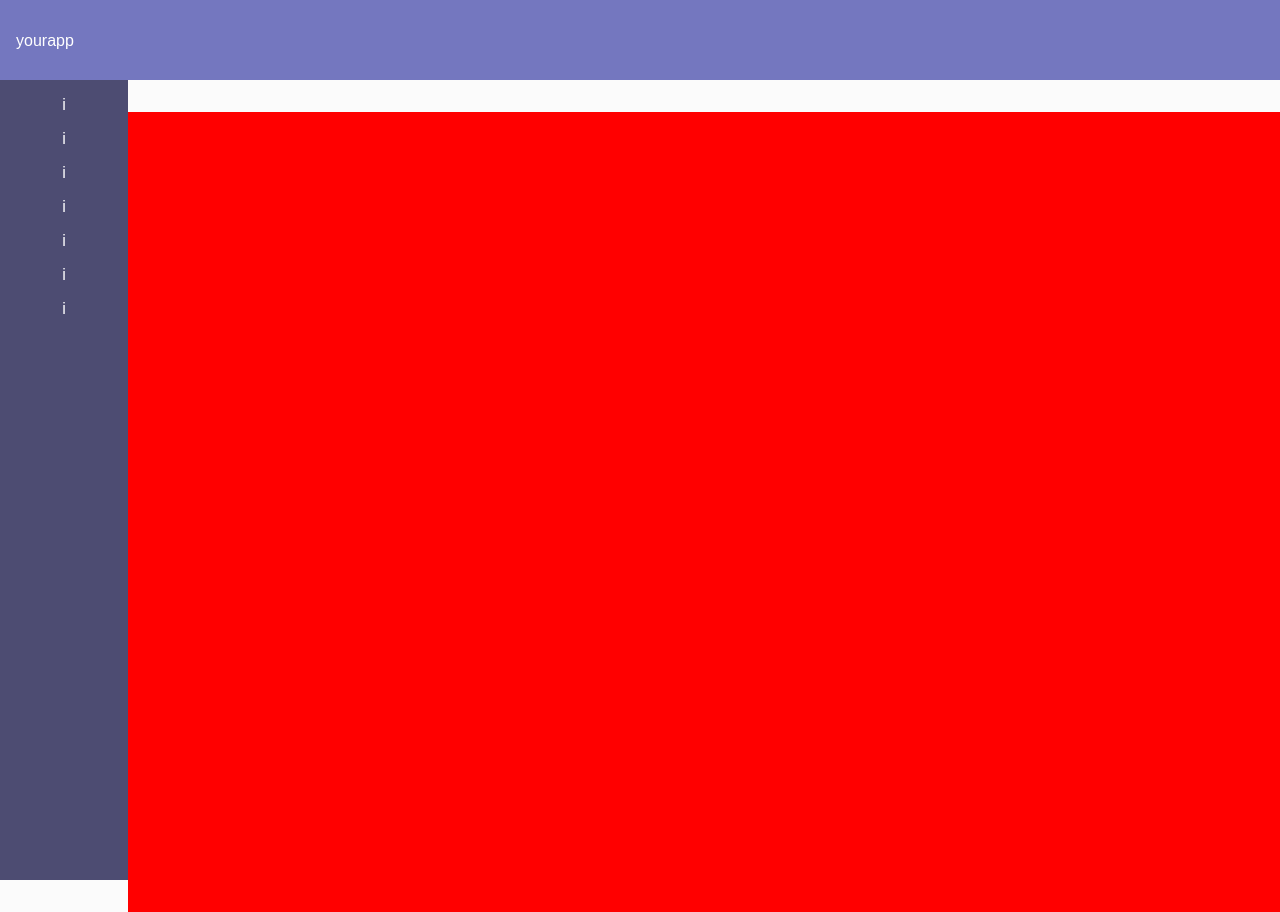
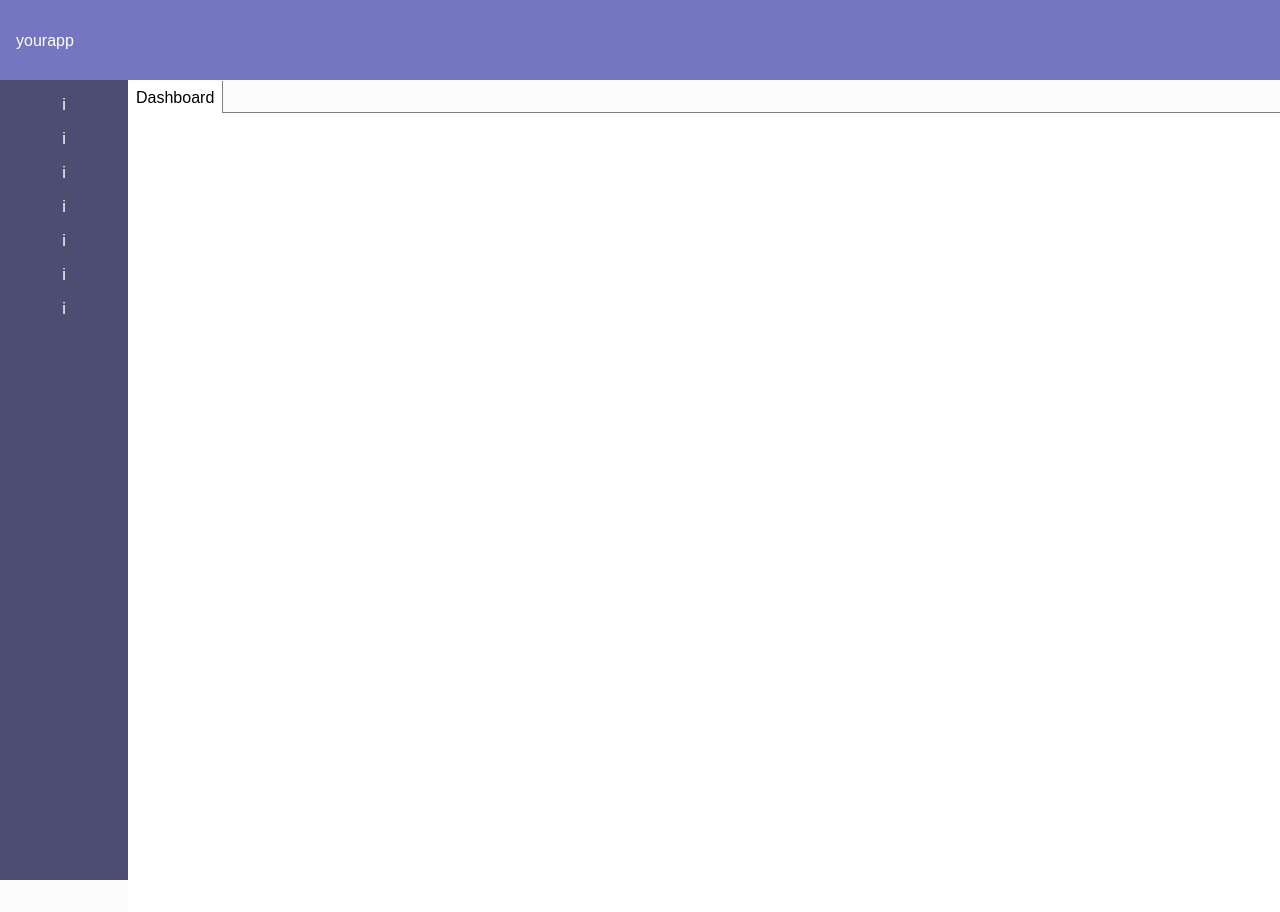
Before and after one commit to BenAttenborough/web_app_dashboard, a plain HTML site: page index.html in a window 1280 px wide. Drawn offline with Linux system fonts and the light colour scheme.

Commit message:
Adding sections

```diff
--- a/index.html
+++ b/index.html
@@ -21,7 +21,7 @@
     <p>i</p>
 </div>
 <div class="content-container">
-
+    <div class="tab">Dashboard</div>
 </div>
 
 <header role="banner">
--- a/styles/scss/components/_sections.scss
+++ b/styles/scss/components/_sections.scss
@@ -32,5 +32,17 @@ body {
   width: 90%;
   margin-top: 2em;
   padding: 1em;
-  background-color: red;
+  background-color: #FFFFFF;
+  border-top: solid 1px gray;
+  position: relative;
 }
+
+.tab {
+  height: 2em;
+  position: absolute;
+  top: -2em;
+  left: 0em;
+  border-right: solid 1px gray;
+  background-color: #ffffff;
+  padding: 0.5em;
+}
```
Also changed, not shown: styles/styles.css, 1 other file.
